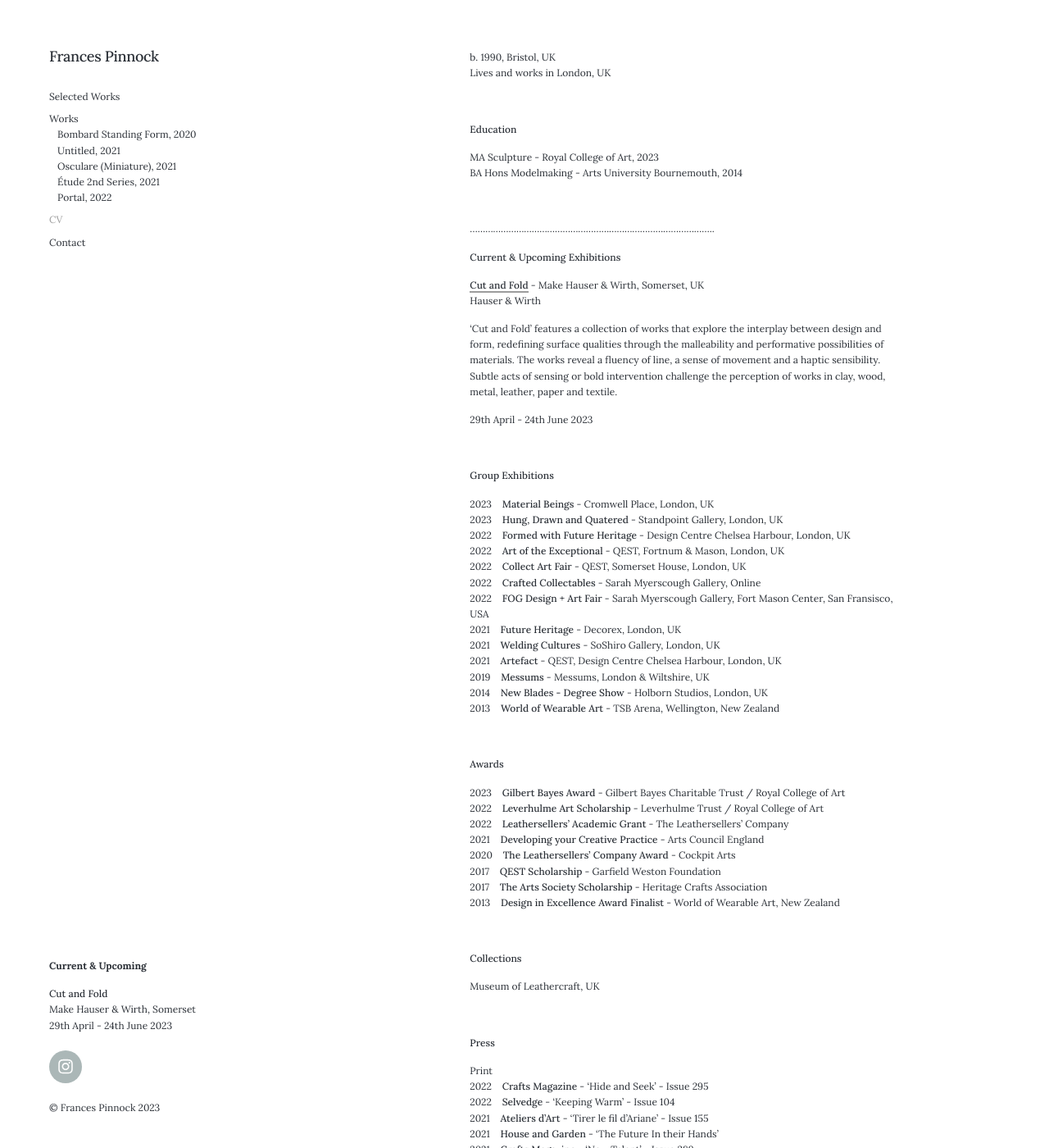
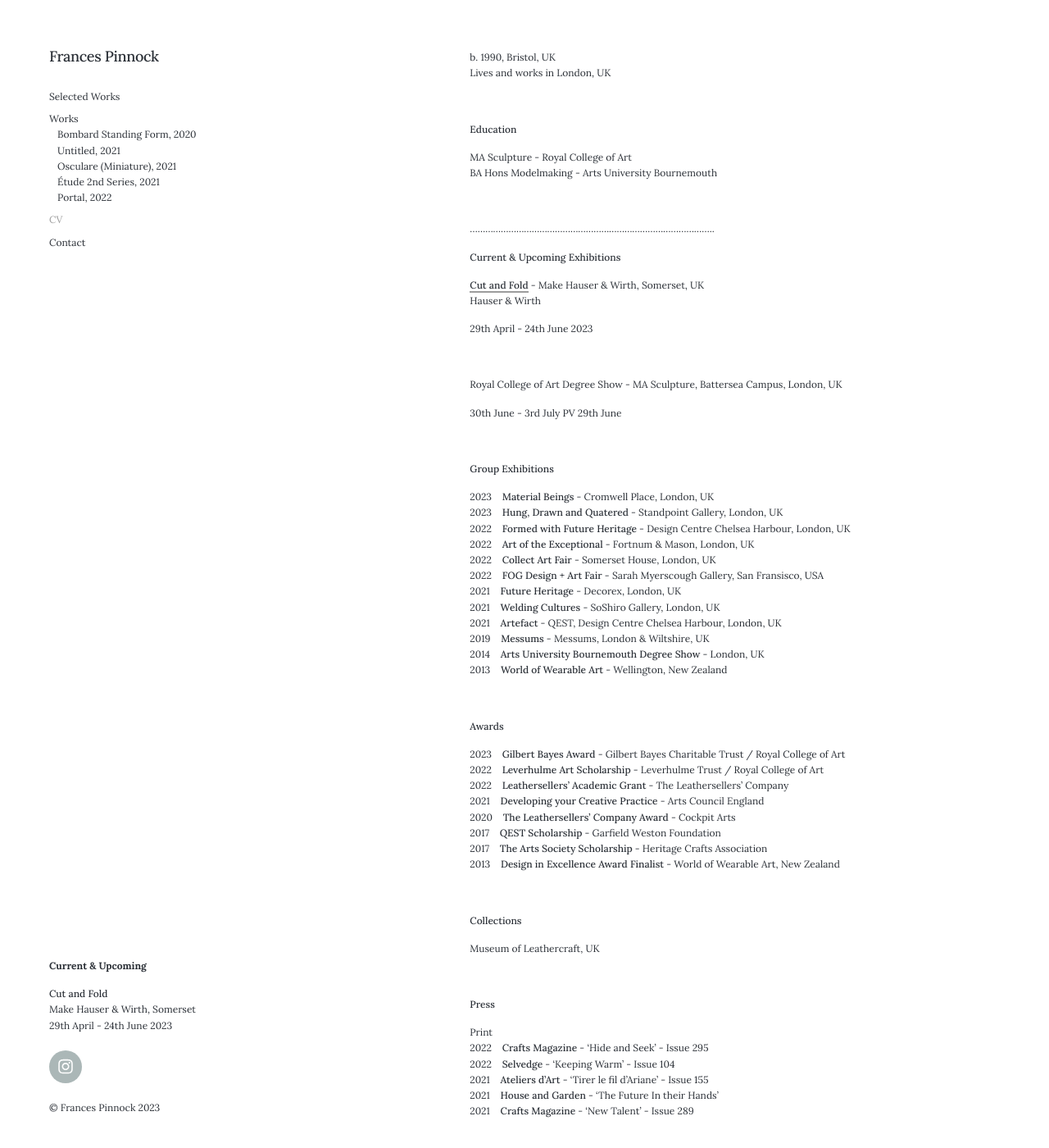
Before and after one commit to francespinnock/francespinnock.github.io, a Jekyll site: the page built from _pages/cv.md, in a window 1280 px wide and 1400 px high. Shown: the whole window at 82% size. Built offline with Jekyll 4.4.1, drawn with Linux system fonts in a browser that asks for light colours; nearby versions of some CDN libraries.

Commit message:
Update cv.md

```diff
--- a/_pages/cv.md
+++ b/_pages/cv.md
@@ -11,8 +11,8 @@ Lives and works in London, UK
 
 **Education**
 
-MA Sculpture - Royal College of Art, 2023
-BA Hons Modelmaking - Arts University Bournemouth, 2014
+MA Sculpture - Royal College of Art
+BA Hons Modelmaking - Arts University Bournemouth
 
 <br />
 
@@ -25,9 +25,14 @@ BA Hons Modelmaking - Arts University Bournemouth, 2014
 **[Cut and Fold](https://www.hauserwirth.com/make/41222-cut-and-fold/)** - Make Hauser & Wirth, Somerset, UK
 Hauser & Wirth
 
-‘Cut and Fold’ features a collection of works that explore the interplay between design and form, redefining surface qualities through the malleability and performative possibilities of materials. The works reveal a fluency of line, a sense of movement and a haptic sensibility. Subtle acts of sensing or bold intervention challenge the perception of works in clay, wood, metal, leather, paper and textile.
+29th April - 24th June 2023
 
-29th April - 24th June 2023
+<br />
+
+Royal College of Art Degree Show - MA Sculpture, Battersea Campus, London, UK
+
+30th June - 3rd July
+PV 29th June
 
 <br />
 
@@ -38,16 +43,15 @@ Hauser & Wirth
 2023&nbsp;&nbsp;&nbsp; **Material Beings** - Cromwell Place, London, UK
 2023&nbsp;&nbsp;&nbsp; **Hung, Drawn and Quatered** - Standpoint Gallery, London, UK
 2022&nbsp;&nbsp;&nbsp; **Formed with Future Heritage** - Design Centre Chelsea Harbour, London, UK
-2022&nbsp;&nbsp;&nbsp; **Art of the Exceptional** - QEST, Fortnum & Mason, London, UK
-2022&nbsp;&nbsp;&nbsp; **Collect Art Fair** - QEST, Somerset House, London, UK
-2022&nbsp;&nbsp;&nbsp; **Crafted Collectables** - Sarah Myerscough Gallery, Online
-2022&nbsp;&nbsp;&nbsp; **FOG Design + Art Fair** - Sarah Myerscough Gallery, Fort Mason Center, San Fransisco, USA
+2022&nbsp;&nbsp;&nbsp; **Art of the Exceptional** - Fortnum & Mason, London, UK
+2022&nbsp;&nbsp;&nbsp; **Collect Art Fair** - Somerset House, London, UK
+2022&nbsp;&nbsp;&nbsp; **FOG Design + Art Fair** - Sarah Myerscough Gallery, San Fransisco, USA
 2021&nbsp;&nbsp;&nbsp; **Future Heritage** - Decorex, London, UK
 2021&nbsp;&nbsp;&nbsp; **Welding Cultures** - SoShiro Gallery, London, UK
 2021&nbsp;&nbsp;&nbsp; **Artefact** - QEST, Design Centre Chelsea Harbour, London, UK
 2019&nbsp;&nbsp;&nbsp; **Messums** - Messums, London & Wiltshire, UK
-2014&nbsp;&nbsp;&nbsp; **New Blades - Degree Show** - Holborn Studios, London, UK
-2013&nbsp;&nbsp;&nbsp; **World of Wearable Art** - TSB Arena, Wellington, New Zealand
+2014&nbsp;&nbsp;&nbsp; **Arts University Bournemouth Degree Show** - London, UK
+2013&nbsp;&nbsp;&nbsp; **World of Wearable Art** - Wellington, New Zealand
 
 <br />
 
```
